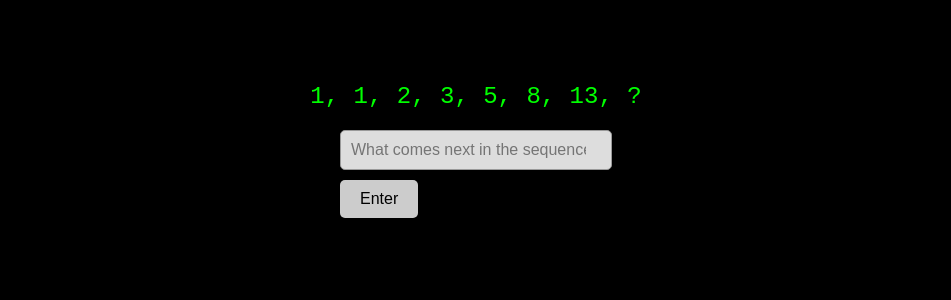
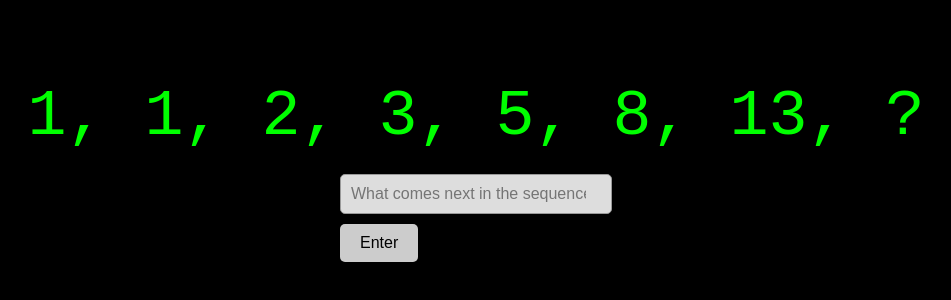
Before and after one commit to TheanosPath/Theanos-Path-Site, a plain HTML site: page index.html in a window 1280 px wide. Shown: the part 262-562 px from the top of the page, without its empty margins (164-1115 px from the left). Drawn offline with Linux system fonts and the light colour scheme.

Commit message:
Update index.html
changed numbers font size

```diff
--- a/index.html
+++ b/index.html
@@ -18,7 +18,7 @@
     }
 
 .sequence {
-  font-size: 24px;
+  font-size: 65px;
   margin-bottom: 20px;
   color: #0f0;
 }
```
